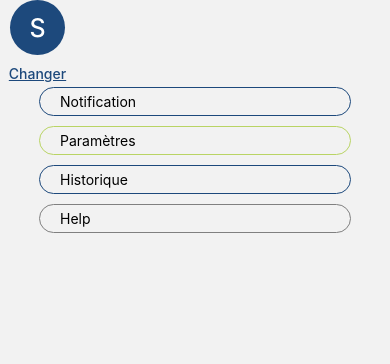
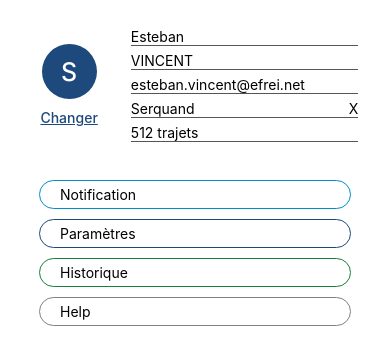
Before and after one commit to Serquand/E-Good-Pooling, a React Native app in the folder client/: screen / in a window 390 px wide. Shown: the top 364 px of the page. Built offline with nearby package versions, Linux system fonts and the light colour scheme.

Commit message:
End design V1

```diff
--- a/client/components/DashboardMember/InputProfil.tsx
+++ b/client/components/DashboardMember/InputProfil.tsx
@@ -1,26 +1,40 @@
-import React from 'react';
+import React, { useState } from 'react';
 import { TextInput, View, StyleSheet, Pressable, Text } from 'react-native';
 
 type InputProfilProps = {
-    information: string;
-    handler: any;
+    information: string | number;
+    usernameModifier: boolean;
 }
 
 const InputProfil = (props: InputProfilProps) => {
-    const { information, handler } = props;
+    const { information, usernameModifier } = props;
+    const [username, setUsername] = useState(information);
+
+    const updateUsername = () => {
+        console.log("We are going to update the username for " + username);
+    }
 
     return (
-        <View>
-            <TextInput />
-            <Pressable>
-                <Text>X</Text>
-            </Pressable>
+        <View style={ styles.container }>
+            {(usernameModifier) ?
+                <TextInput
+                    value = { information?.toString() }
+                    onBlur = {() => updateUsername()}
+                    onChangeText = {setUsername}
+                /> :
+                <Text>{ information }</Text>}
+            {(usernameModifier) && (
+                <Pressable>
+                    <Text>X</Text>
+                </Pressable>
+            )}
         </View>
     );
 }
 
 const styles = StyleSheet.create({
     container: {
+        marginVertical: 3,
         flexDirection: 'row',
         justifyContent: 'space-between',
         borderColor: "#555",
--- a/client/components/DashboardMember/ProfilCard.tsx
+++ b/client/components/DashboardMember/ProfilCard.tsx
@@ -1,5 +1,6 @@
 import React, { useState, useEffect } from "react";
 import { View, Pressable, TextInput, Text, StyleSheet, Image } from "react-native";
+import InputProfil from "./InputProfil";
 
 type userInformation = {
     username: string;
@@ -43,8 +44,12 @@ const ProfilCard = (props: { username: string }) => {
                 </Pressable>
             </View>
 
-            <View style={ styles.changeInfoContainer }>
-
+            <View>
+                <InputProfil information={ user.firstName } usernameModifier = {false} />
+                <InputProfil information={ user.lastName } usernameModifier = {false} />
+                <InputProfil information={ user.email } usernameModifier = {false} />
+                <InputProfil information={ user.username } usernameModifier = {true} />
+                <InputProfil information={ user.numberTrip + " trajet" + (user.numberTrip >= 2 ? "s" : "") } usernameModifier = {false} />
             </View>
         </View>
     )
@@ -89,11 +94,10 @@ const styles = StyleSheet.create({
     container: {
         display: "flex",
         flexDirection: "row",
-        alignItems: "center"
-    },
-
-    changeInfoContainer: {
-
+        alignItems: "center",
+        justifyContent: "space-around",
+        width: '90%',
+        marginHorizontal: "auto"
     }
 })
 
--- a/client/views/DashboardMember.tsx
+++ b/client/views/DashboardMember.tsx
@@ -1,5 +1,5 @@
 import React from 'react'
-import { View } from 'react-native';
+import { View, StyleSheet } from 'react-native';
 import ProfilCard from '../components/DashboardMember/ProfilCard';
 import ProfilNav from '../components/DashboardMember/ProfilNav';
 
@@ -7,24 +7,26 @@ const DashboardMember = (props: { navigation: any }) => {
     const { navigation } = props;
 
     return (
-        <View>
+        <View style={ styles.container }>
             <ProfilCard username="Serquand" />
-            <View>
+            <View style={{ marginTop: 30 }}>
                 <ProfilNav
                     writtenText="Notification"
-                    borderColor="#1D497C"
+                    borderColor="#008ecb"
+
                     navigationRoute = "Login"
                     navigation = { navigation }
                 />
                 <ProfilNav
                     writtenText="Paramètres"
-                    borderColor="#B9D464"
+                    borderColor="#1D497C"
+
                     navigationRoute = "Login"
                     navigation = { navigation }
                 />
                 <ProfilNav
                     writtenText="Historique"
-                    borderColor="#1D497C"
+                    borderColor="#14803a"
                     navigationRoute = "Login"
                     navigation = { navigation }
                 />
@@ -39,4 +41,16 @@ const DashboardMember = (props: { navigation: any }) => {
     )
 }
 
+const styles = StyleSheet.create({
+    container: {
+        position: 'absolute',
+        top: 0,
+        left: 0,
+        bottom: 0,
+        right: 0,
+        backgroundColor: "white",
+        paddingTop: 25
+    }
+});
+
 export default DashboardMember;
```
